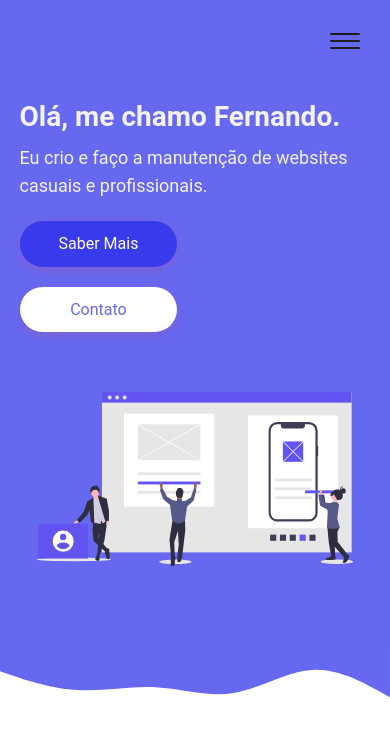
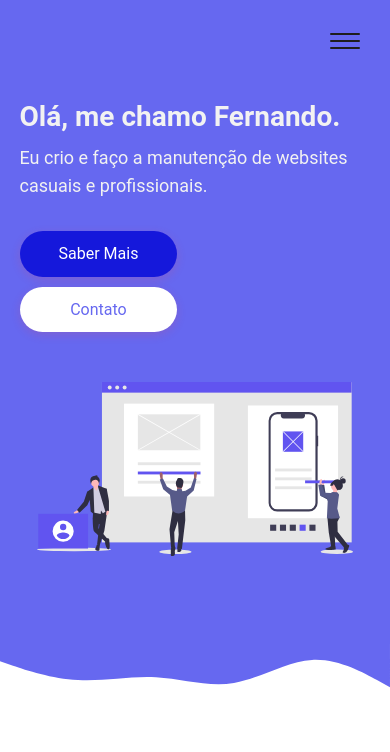
Before and after one commit to devsfe/Personal-portfolio, a plain HTML site: page index.html in a window 390 px wide. Shown: the top 752 px of the page. Drawn offline with Linux system fonts and the light colour scheme.

Commit message:
Melhorias mobile-3

```diff
--- a/assets/scss/_responsive.scss
+++ b/assets/scss/_responsive.scss
@@ -51,11 +51,11 @@
 
         &__description {
             font-size: 18px;
-            margin: 0 0 20px 0;
+            margin: 0 0 30px 0;
         }
 
         &__btn {
-            margin: 0 0 20px 0;
+            margin: 0 0 10px 0;
             display: block;
             width: 45%;
             text-align: center;
--- a/assets/scss/style.scss
+++ b/assets/scss/style.scss
@@ -139,7 +139,7 @@ h2 {
         }
 
         &__btn {
-            background-color: darken($color: #6668F0, $amount: 10);
+            background-color: darken($color: #6668F0, $amount: 20);
             color: white;
             padding: 15px 40px;
             border-radius: 60px;
```
Also changed, not shown: assets/css/style.css.
